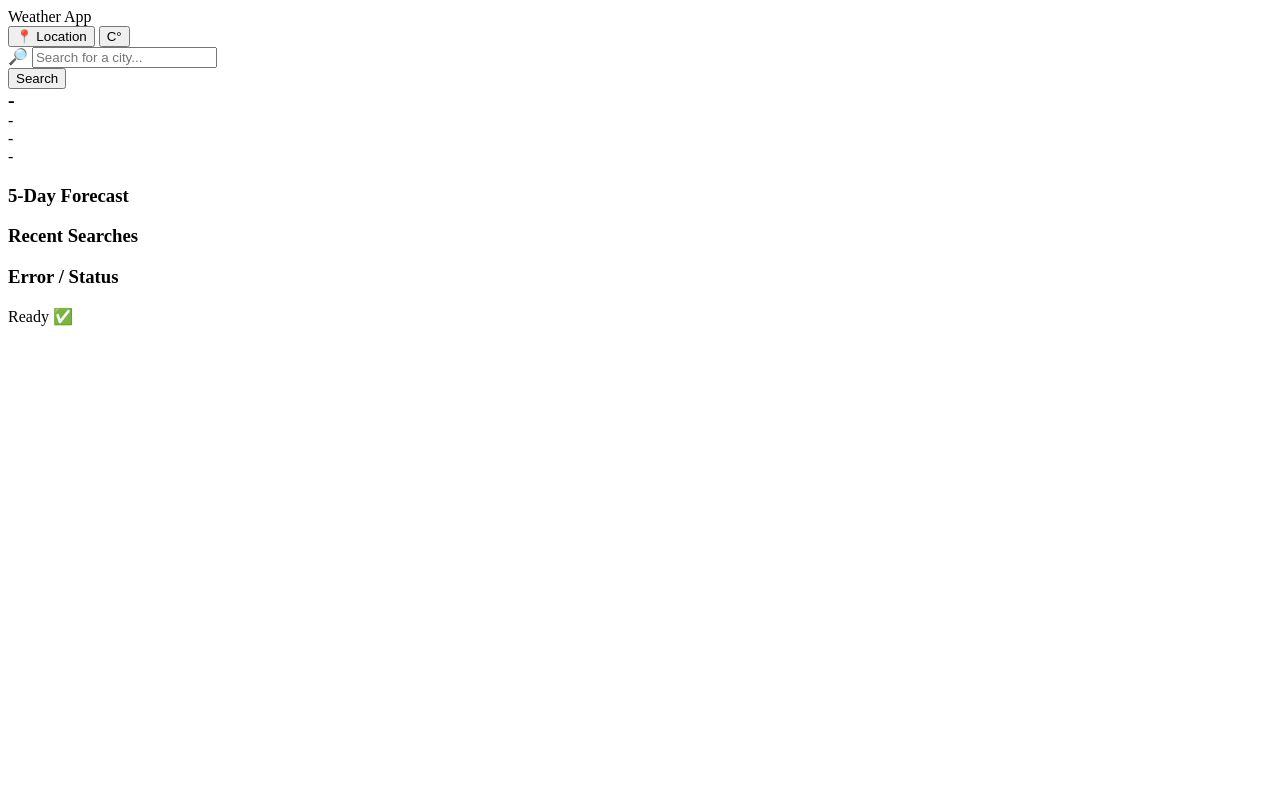
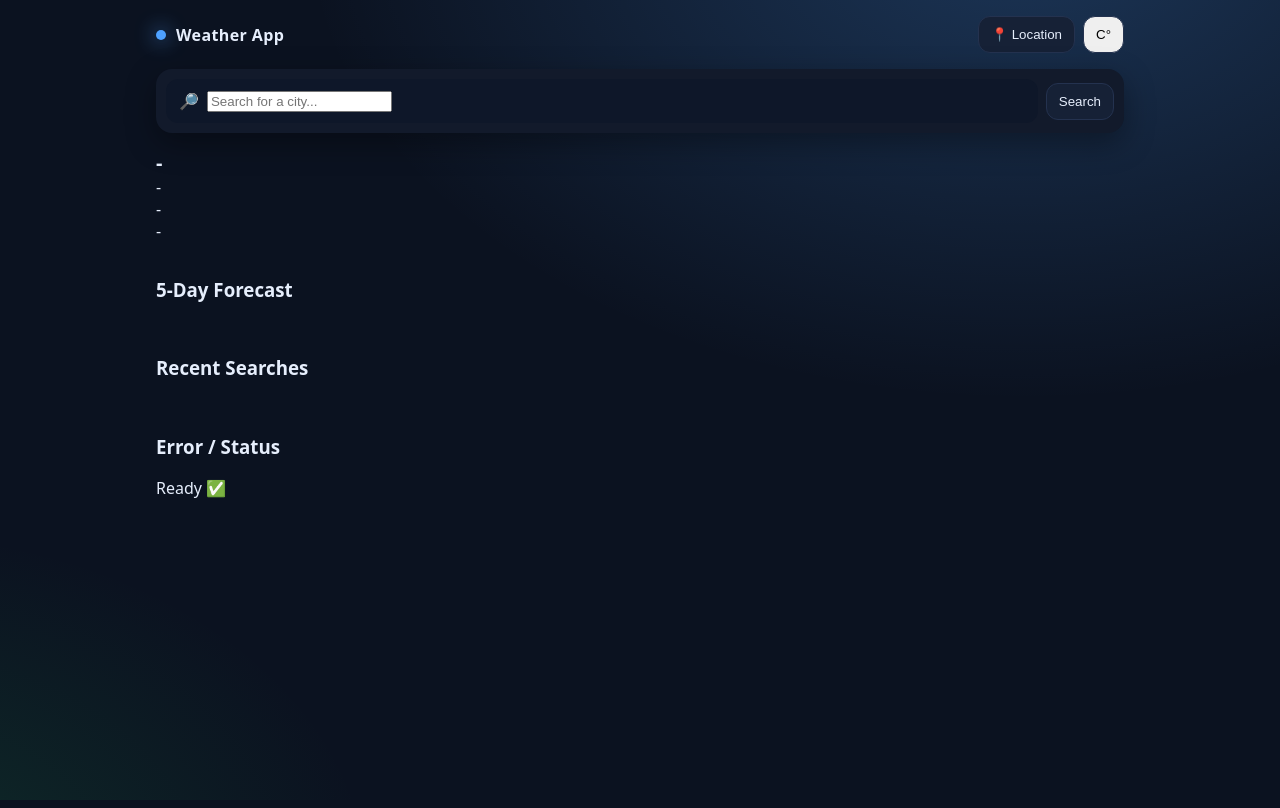
Before and after one commit to ekremtahaunlu/modern-weather-app-vanilla-js, a plain HTML site: page index.html in a window 1280 px wide. Drawn offline with Linux system fonts and the light colour scheme.

Commit message:
Header and Search sections edited.

```diff
--- a/style.css
+++ b/style.css
@@ -17,3 +17,112 @@
 html, body {
   height: 100%;
 }
+
+body {
+  margin: 0;
+  font-family: ui-sans-serif, system-ui, -apple-system, "Segoe UI", Roboto, Helvetica, Arial, "Apple Color Emoji", "Segoe UI Emoji";
+  background: radial-gradient(1200px 800px at 80% -10%, rgba(78,161,255,.25), transparent 60%),
+              radial-gradient(1000px 700px at -10% 110%, rgba(34,197,94,.15), transparent 50%),
+              var(--bg);
+  color: var(--text);
+}
+
+.container {
+  max-width: 1000px;
+  margin: 0 auto;
+  padding: 16px;
+  display: grid;
+  gap: 16px;
+  grid-template-columns: 1fr;
+  grid-auto-rows: min-content;
+}
+
+/*Header*/
+.appbar {
+  display: flex;
+  gap: 12px;
+  align-items: center;
+  justify-content: space-between;
+}
+
+.brand {
+  display: flex;
+  align-items: center;
+  gap: 10px;
+  font-weight: 700;
+  letter-spacing: .4px;
+}
+
+.brand .dot {
+  width: 10px;
+  height: 10px;
+  background: var(--accent);
+  border-radius: 999px;
+  box-shadow: 0 0 20px var(--accent);
+}
+
+.controls {
+  display: flex;
+  gap: 8px;
+  align-items: center;
+}
+
+/*Search*/
+.panel {
+  background: var(--panel);
+  border-radius: var(--radius);
+  box-shadow: var(--shadow);
+}
+
+.search {
+  display: flex;
+  gap: 8px;
+  padding: 10px;
+  align-items: center;
+  border-radius: var(--radius);
+}
+
+.input {
+  flex: 1;
+  display: flex;
+  align-items: center;
+  gap: 8px;
+  background: #0e1729;
+  border-radius: 12px;
+  padding: 10px 12px;
+  border: 1px solid transparent;
+}
+
+.input:focus-within {
+  border-color: #274266;
+}
+
+.btn {
+  background: #162136;
+  color: var(--text);
+  border: 1px solid #24324f;
+  padding: 10px 12px;
+  border-radius: 12px;
+  cursor: pointer;
+}
+
+.btn:hover {
+  filter:brightness(1.1);
+}
+
+.toggle {
+  padding:10px 12px;
+  border-radius:12px;
+  display:flex;
+  align-items:center;
+  gap:6px;
+  cursor:pointer;
+  border:1px solid #24324f;
+}
+
+.toggle.active {
+  background: #18324f;
+  border-color: #2a4f7f;
+}
+
+/*Layout*/
```
